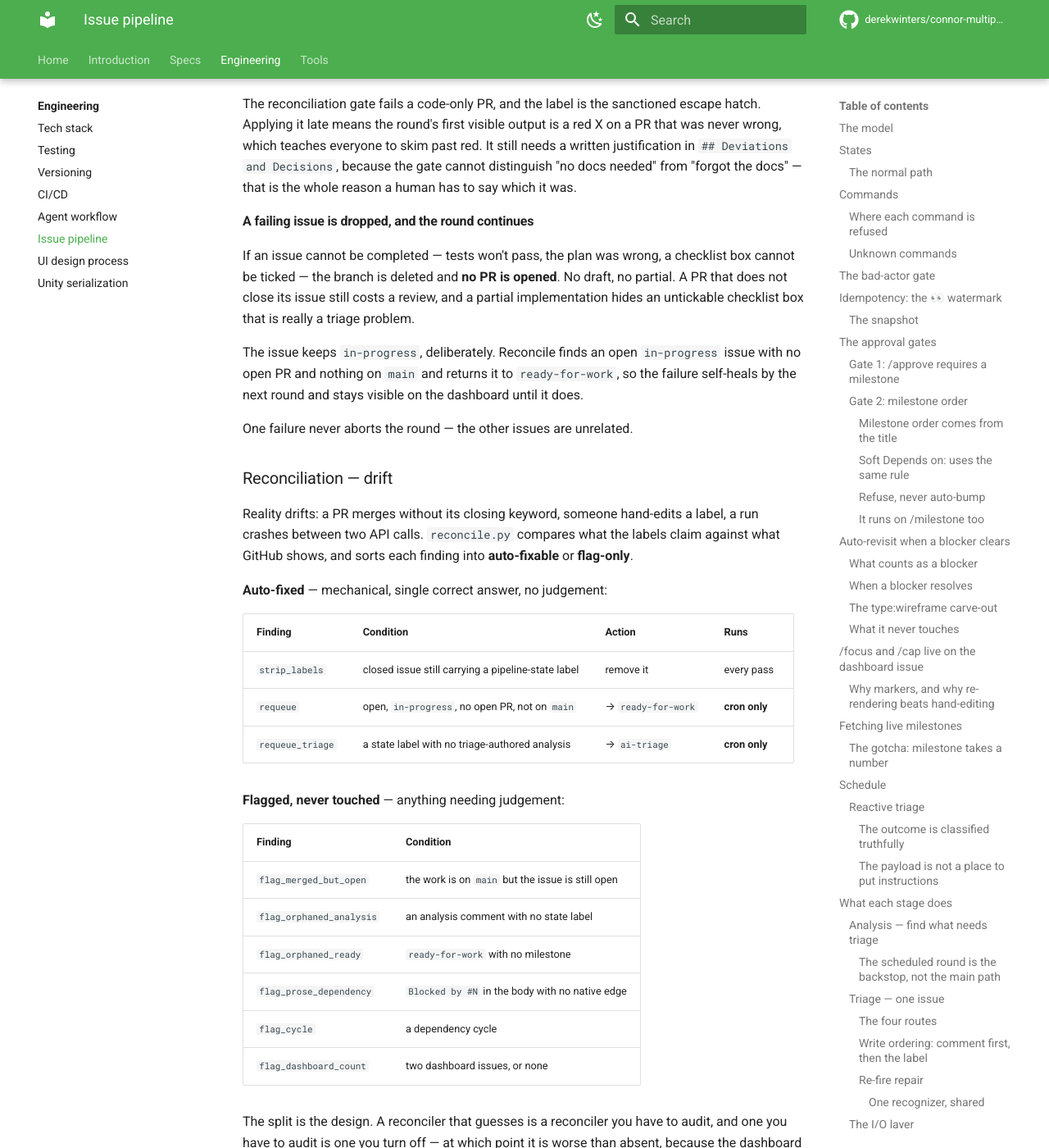
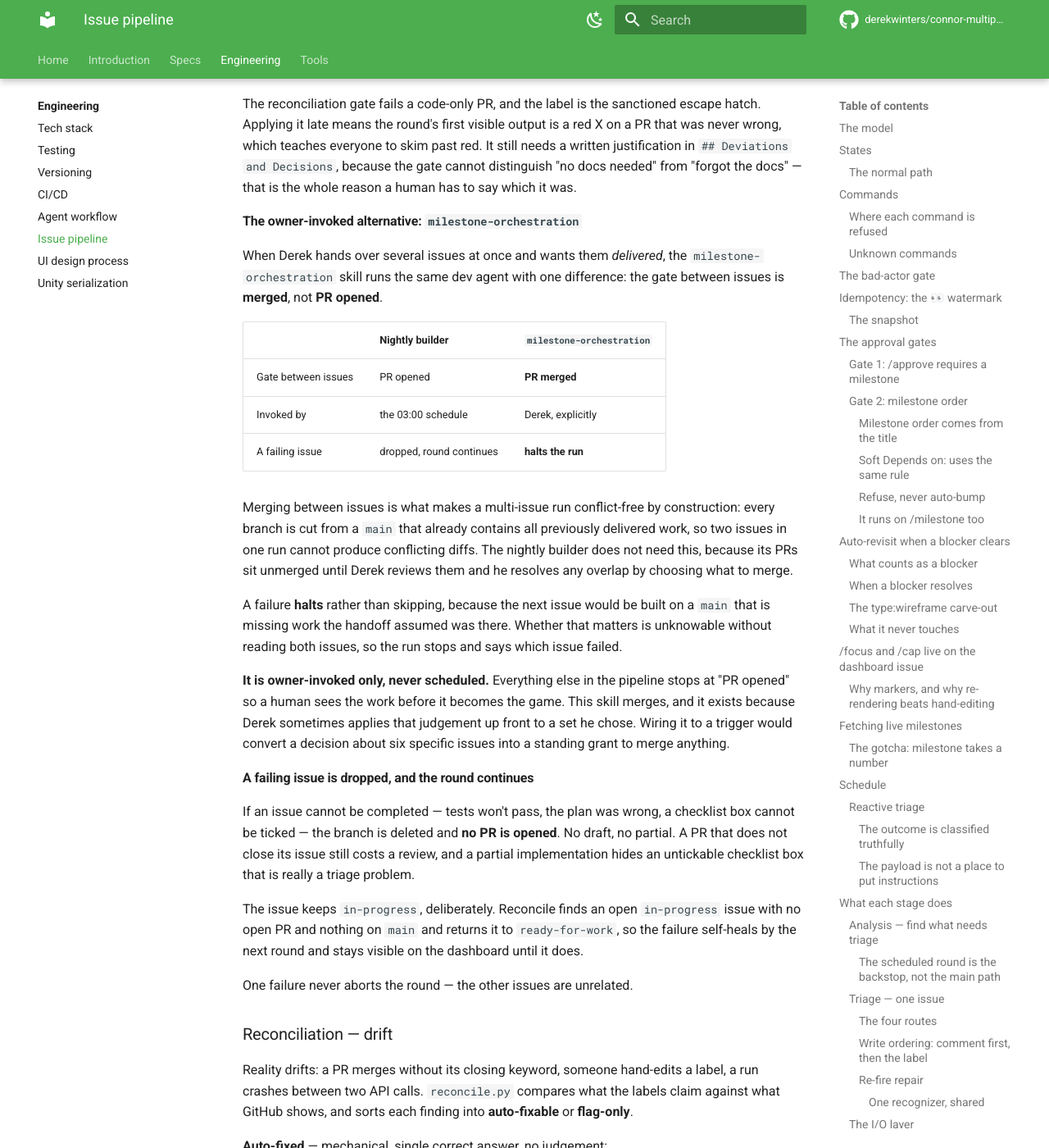
Before and after one commit to derekwinters/connor-multiplying-frogs, an MkDocs documentation site: the page built from docs/engineering/issue-pipeline.md, in a window 1280 px wide and 1400 px high, scrolled down 19066 px. Shown: the whole window at 82% size. Built offline with MkDocs 1.6.1 and Material for MkDocs 9.7.7, drawn with Linux system fonts in a browser that asks for light colours; comment, search, counter and statistics services are not loaded; the version menu is left out.

Commit message:
docs(pipeline): add the milestone-orchestration skill (#157)
The owner-invoked counterpart to the nightly builder. Same dev agent, same
TDD, same one PR per issue — but the gate between issues is merged rather than
PR opened.

That sequencing is what makes a multi-issue run conflict-free by construction:
every branch is cut from a `main` that already contains all previously
delivered work, so two issues in one run cannot produce conflicting diffs. The
nightly builder does not need it, because its PRs sit unmerged until Derek
resolves any overlap himself.

A failure halts the run rather than skipping ahead, because the next issue
would otherwise be built on a `main` missing work the handoff assumed was
there — and whether that matters cannot be known without reading both issues.

Owner-invoked only, never scheduled. Everything else stops at "PR opened" so a
human sees the work first; wiring this to a trigger would turn a decision about
six specific issues into a standing grant to merge anything.

Closes #73

Co-authored-by: Claude <noreply@anthropic.com>

```diff
--- a/docs/engineering/issue-pipeline.md
+++ b/docs/engineering/issue-pipeline.md
@@ -798,6 +798,35 @@ still needs a written justification in `## Deviations and Decisions`, because
 the gate cannot distinguish "no docs needed" from "forgot the docs" — that is
 the whole reason a human has to say which it was.
 
+#### The owner-invoked alternative: `milestone-orchestration`
+
+When Derek hands over several issues at once and wants them *delivered*, the
+`milestone-orchestration` skill runs the same dev agent with one difference:
+the gate between issues is **merged**, not **PR opened**.
+
+| | Nightly builder | `milestone-orchestration` |
+| --- | --- | --- |
+| Gate between issues | PR opened | **PR merged** |
+| Invoked by | the 03:00 schedule | Derek, explicitly |
+| A failing issue | dropped, round continues | **halts the run** |
+
+Merging between issues is what makes a multi-issue run conflict-free by
+construction: every branch is cut from a `main` that already contains all
+previously delivered work, so two issues in one run cannot produce conflicting
+diffs. The nightly builder does not need this, because its PRs sit unmerged
+until Derek reviews them and he resolves any overlap by choosing what to merge.
+
+A failure **halts** rather than skipping, because the next issue would be built
+on a `main` that is missing work the handoff assumed was there. Whether that
+matters is unknowable without reading both issues, so the run stops and says
+which issue failed.
+
+**It is owner-invoked only, never scheduled.** Everything else in the pipeline
+stops at "PR opened" so a human sees the work before it becomes the game. This
+skill merges, and it exists because Derek sometimes applies that judgement up
+front to a set he chose. Wiring it to a trigger would convert a decision about
+six specific issues into a standing grant to merge anything.
+
 #### A failing issue is dropped, and the round continues
 
 If an issue cannot be completed — tests won't pass, the plan was wrong, a
```
Also changed, not shown: .claude/skills/milestone-orchestration/SKILL.md (added, +91 -0 lines).
